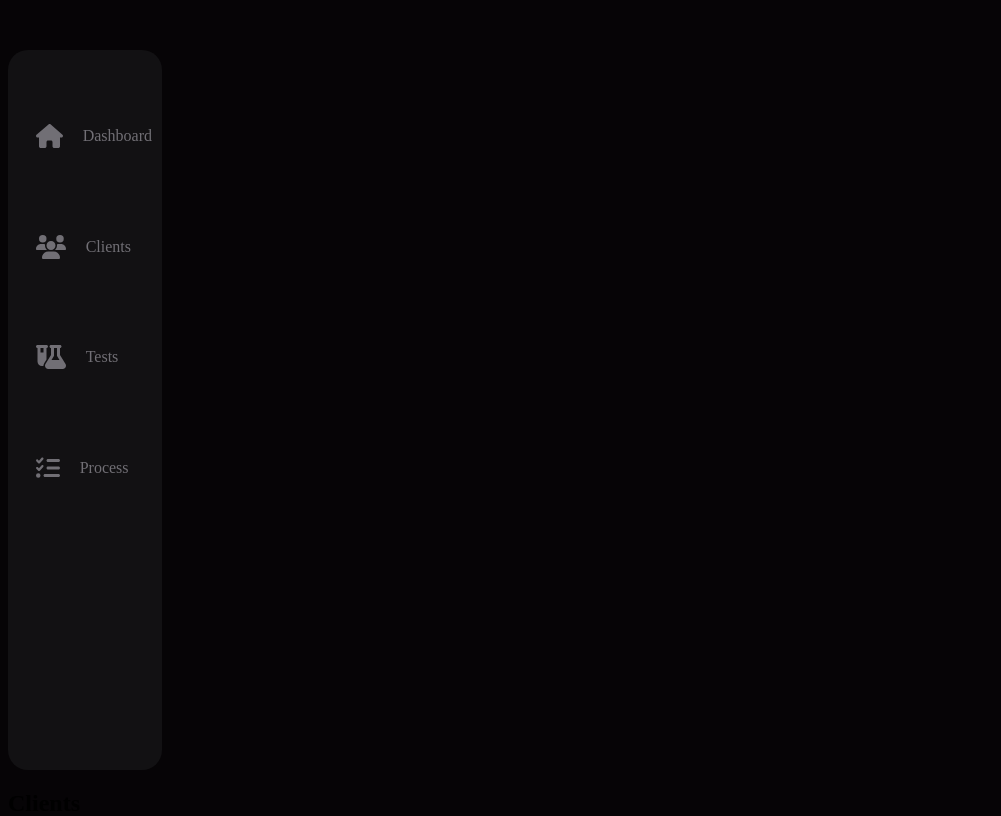
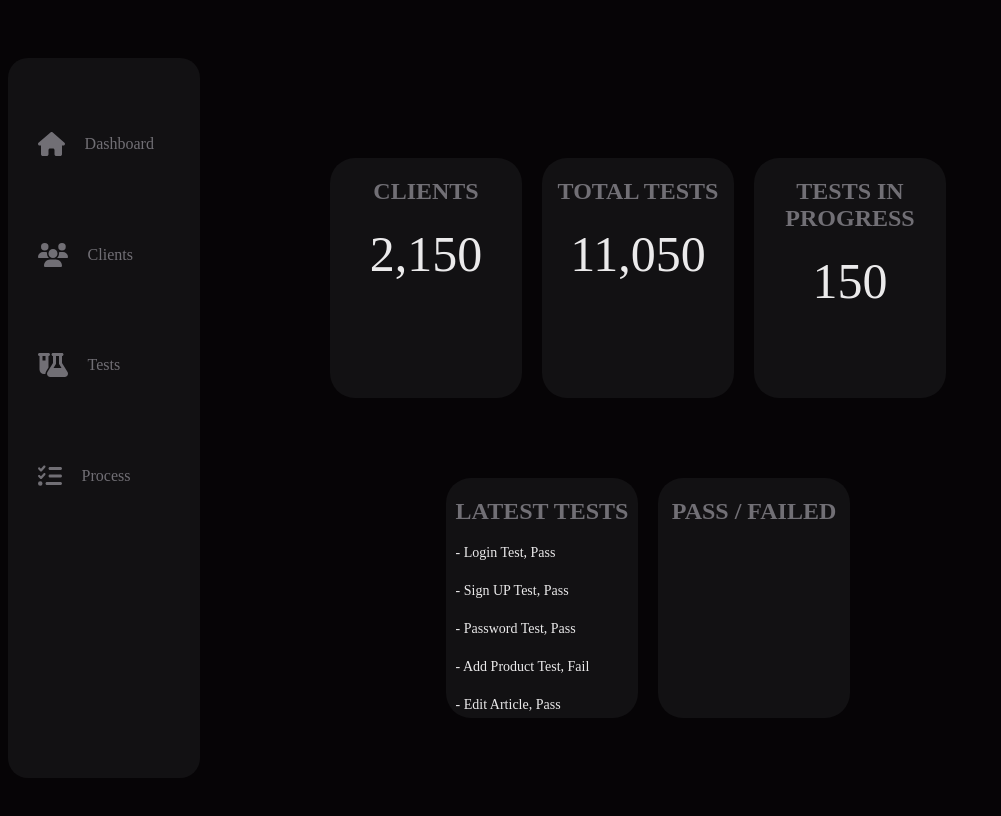
Before and after one commit to MaxBgt/case-study, a Next.js app: page / in a window 1280 px wide. Shown: the top 816 px of the page, without its empty margins (0-1001 px from the left). Built offline with nearby package versions, Linux system fonts and the light colour scheme.

Commit message:
Dashboard + style

```diff
--- /dev/null
+++ b/components/Home/HomeClientsCard.js
@@ -0,0 +1,14 @@
+import React from "react";
+
+const HomeClientsCard = () => {
+  return (
+    <div className="home-container">
+      <div className="clients card">
+        <h2 className="title">Clients</h2>
+        <p className="desc">2,150</p>
+      </div>
+    </div>
+  );
+};
+
+export default HomeClientsCard;
--- /dev/null
+++ b/components/Home/HomeGraph.js
@@ -0,0 +1,13 @@
+import React from "react";
+
+const HomeGraph = () => {
+  return (
+    <div className="home-container">
+      <div className="grah card">
+        <h2 className="title">Pass / failed</h2>
+      </div>
+    </div>
+  );
+};
+
+export default HomeGraph;
--- /dev/null
+++ b/components/Home/HomeLatestTest.js
@@ -0,0 +1,20 @@
+import React from "react";
+
+const HomeLatestTest = () => {
+  return (
+    <div className="home-container">
+      <div className="lastest-test card">
+        <h2 className="title">Latest tests</h2>
+        <ul className="list-test">
+          <li>- Login Test, Pass</li>
+          <li>- Sign UP Test, Pass</li>
+          <li>- Password Test, Pass</li>
+          <li>- Add Product Test, Fail</li>
+          <li>- Edit Article, Pass</li>
+        </ul>
+      </div>
+    </div>
+  );
+};
+
+export default HomeLatestTest;
--- /dev/null
+++ b/components/Home/HomeTestsCard.js
@@ -0,0 +1,14 @@
+import React from "react";
+
+const HomeTestsCard = () => {
+  return (
+    <div className="home-container">
+      <div className="tests card">
+        <h2 className="title">Total tests</h2>
+        <p className="desc">11,050</p>
+      </div>
+    </div>
+  );
+};
+
+export default HomeTestsCard;
--- /dev/null
+++ b/components/Home/HomeTestsInProgressCard.js
@@ -0,0 +1,14 @@
+import React from "react";
+
+const HomeTestsInProgressCard = () => {
+  return (
+    <div className="home-container">
+      <div className="in-progress-test card">
+        <h2 className="title">Tests in progress</h2>
+        <p className="desc">150</p>
+      </div>
+    </div>
+  );
+};
+
+export default HomeTestsInProgressCard;
--- a/components/Layout.js
+++ b/components/Layout.js
@@ -3,10 +3,10 @@ import Navbar from "./Navbar";
 
 const Layout = ({ children }) => {
   return (
-    <>
+    <div className="main-container">
       <Navbar />
       <div>{children}</div>
-    </>
+    </div>
   );
 };
 
--- a/pages/index.js
+++ b/pages/index.js
@@ -1,3 +1,8 @@
+import HomeClientsCard from "@/components/Home/HomeClientsCard";
+import HomeGraph from "@/components/Home/HomeGraph";
+import HomeLatestTest from "@/components/Home/HomeLatestTest";
+import HomeTestsCard from "@/components/Home/HomeTestsCard";
+import HomeTestsInProgressCard from "@/components/Home/HomeTestsInProgressCard";
 import Head from "next/head";
 export default function index() {
   return (
@@ -8,9 +13,14 @@ export default function index() {
         <meta name="viewport" content="width=device-width, initial-scale=1" />
         <link rel="icon" href="/favicon.ico" />
       </Head>
-      <div className="clients">
-        <h2>Clients</h2>
-        <p>2150</p>
+      <div className="main-container">
+        <div className="cards-container">
+          <HomeClientsCard />
+          <HomeTestsCard />
+          <HomeTestsInProgressCard />
+          <HomeLatestTest />
+          <HomeGraph />
+        </div>
       </div>
     </div>
   );
--- a/styles/_settings.scss
+++ b/styles/_settings.scss
@@ -1,3 +1,8 @@
 body {
   background-color: #060406;
 }
+.main-container {
+  display: flex;
+  justify-content: space-between;
+  color: white;
+}
--- /dev/null
+++ b/styles/components/_home.scss
@@ -0,0 +1,43 @@
+.cards-container {
+  display: flex;
+  flex-wrap: wrap;
+  width: 80%;
+  margin-top: 70px;
+  justify-content: center;
+  .home-container {
+    display: flex;
+    text-align: center;
+    justify-content: center;
+    margin-top: 80px;
+    background-color: #121113;
+    border-radius: 25px;
+    height: 30vh;
+    width: 15vw;
+    &:not(:last-child) {
+      margin-right: 20px;
+    }
+  }
+  .title {
+    color: #716f75;
+    text-transform: uppercase;
+  }
+  .desc {
+    font-size: 50px;
+    margin: 0;
+    color: rgb(235, 234, 235);
+  }
+  .lastest-test {
+    .list-test {
+      display: flex;
+      flex-direction: column;
+      height: 70%;
+      max-height: 70%;
+      justify-content: space-between;
+      text-align-last: left;
+      list-style: none;
+      padding: 0;
+      font-size: 14px;
+      color: rgb(235, 234, 235);
+    }
+  }
+}
--- a/styles/components/_navbar.scss
+++ b/styles/components/_navbar.scss
@@ -5,7 +5,7 @@
   height: 90vh;
   margin-top: 50px;
   border-radius: 20px;
-  width: 12vw;
+  width: 15vw;
   background-color: #121113;
 
   .nav-elements {
@@ -18,6 +18,7 @@
     list-style: none;
     width: 90%;
     :hover {
+      transition: 0.8s;
       color: rgb(235, 234, 235);
       background-color: rgb(6, 4, 6);
       border-radius: 20px;
--- a/styles/index.scss
+++ b/styles/index.scss
@@ -1,2 +1,3 @@
 @import "./settings";
 @import "./components/navbar";
+@import "./components/home";
```
